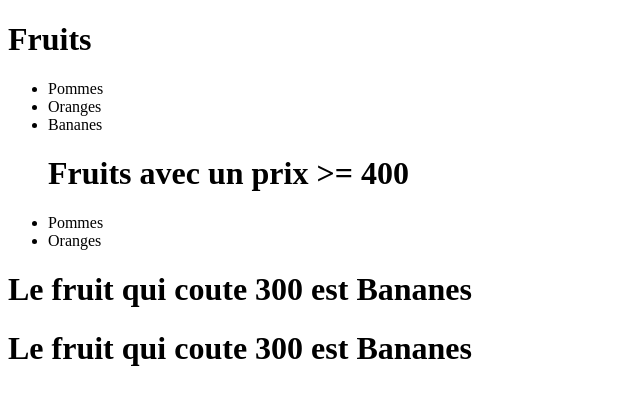
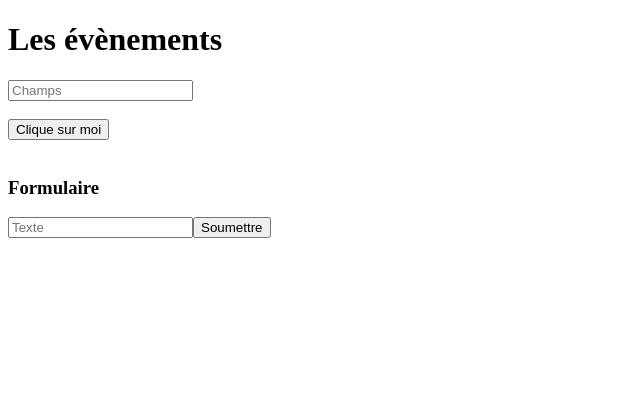
Before and after one commit to boubacar-mdg/isi-first-react-project, a React (Vite) app: page / in a window 1280 px wide. Shown: the top 404 px of the page, without its empty margins (0-640 px from the left). Built offline with nearby package versions, Linux system fonts and the light colour scheme.

Commit message:
Components and events

```diff
--- a/src/App.jsx
+++ b/src/App.jsx
@@ -1,11 +1,11 @@
 import React from 'react'
-import Array from './arrays/Array'
+import Composant from './components/Composant'
 
 function App() {
   return (
-    <div>
-        <Array />
-    </div>
+    <>
+     <Composant />
+    </>
   )
 }
 
--- /dev/null
+++ b/src/components/Composant.jsx
@@ -0,0 +1,39 @@
+export default function Composant() {
+    const click = () => {
+      console.log("Le bouton a été cliqué");
+    };
+
+
+    const submitForm = (event) => {
+        event.preventDefault();
+      console.log("Le formulaire  a été soumis");
+    };
+
+
+    return (
+      <>
+        <h1>Les évènements</h1>
+        <div>
+          <input
+            type="text"
+            placeholder="Champs"
+            onChange={(e) => console.log(e.target.value)}
+          />
+        </div>
+        <br />
+        <div>
+          <button onClick={click}>Clique sur moi</button>
+        </div>
+        <br />
+        <form onSubmit={submitForm}>
+          <h3>Formulaire</h3>
+          <input
+            type="text"
+            placeholder="Texte"
+            onChange={(e) => console.log(e.target.value)}
+          />
+          <button type="submit">Soumettre</button>
+        </form>
+      </>
+    );
+}
```
